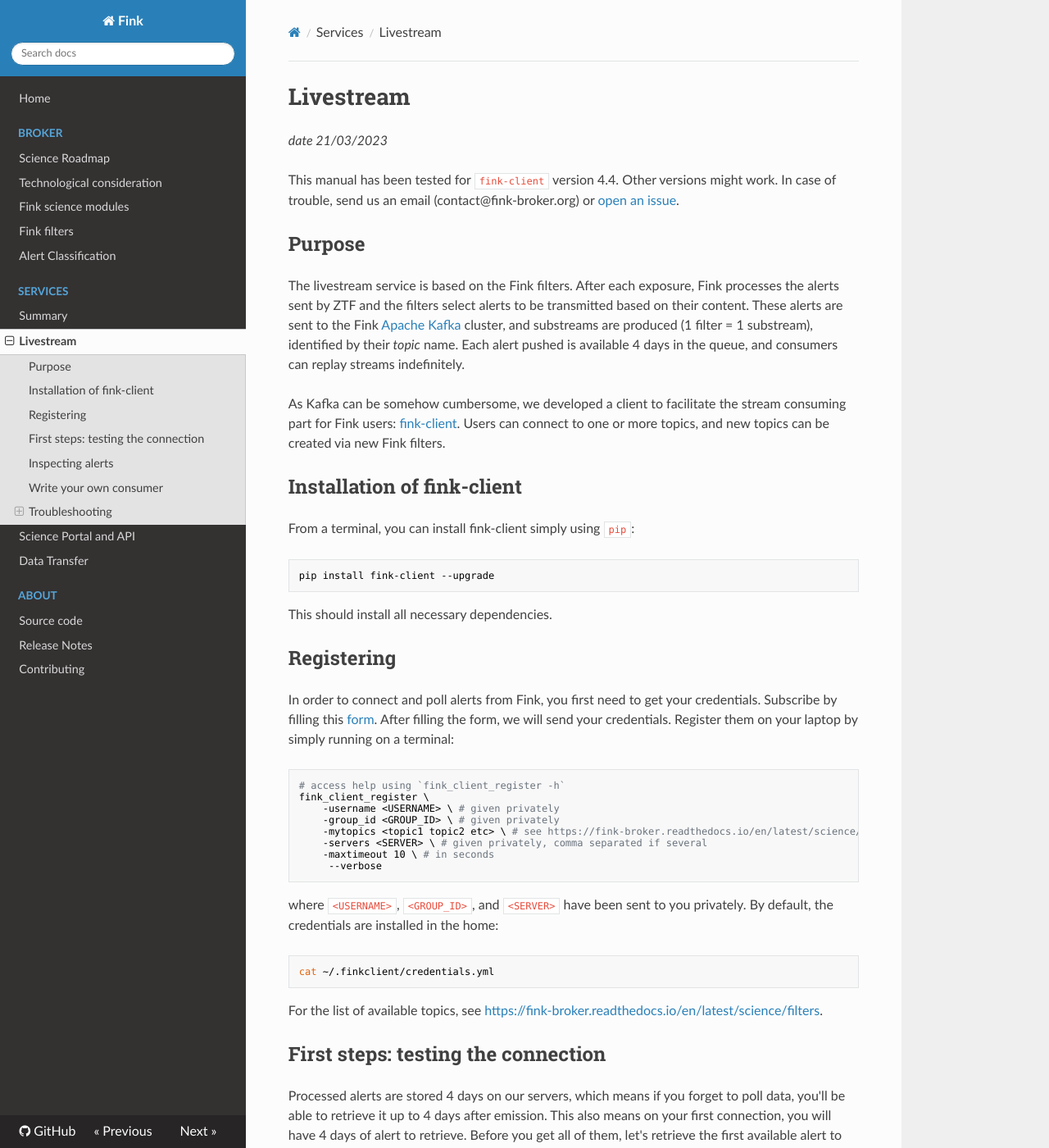
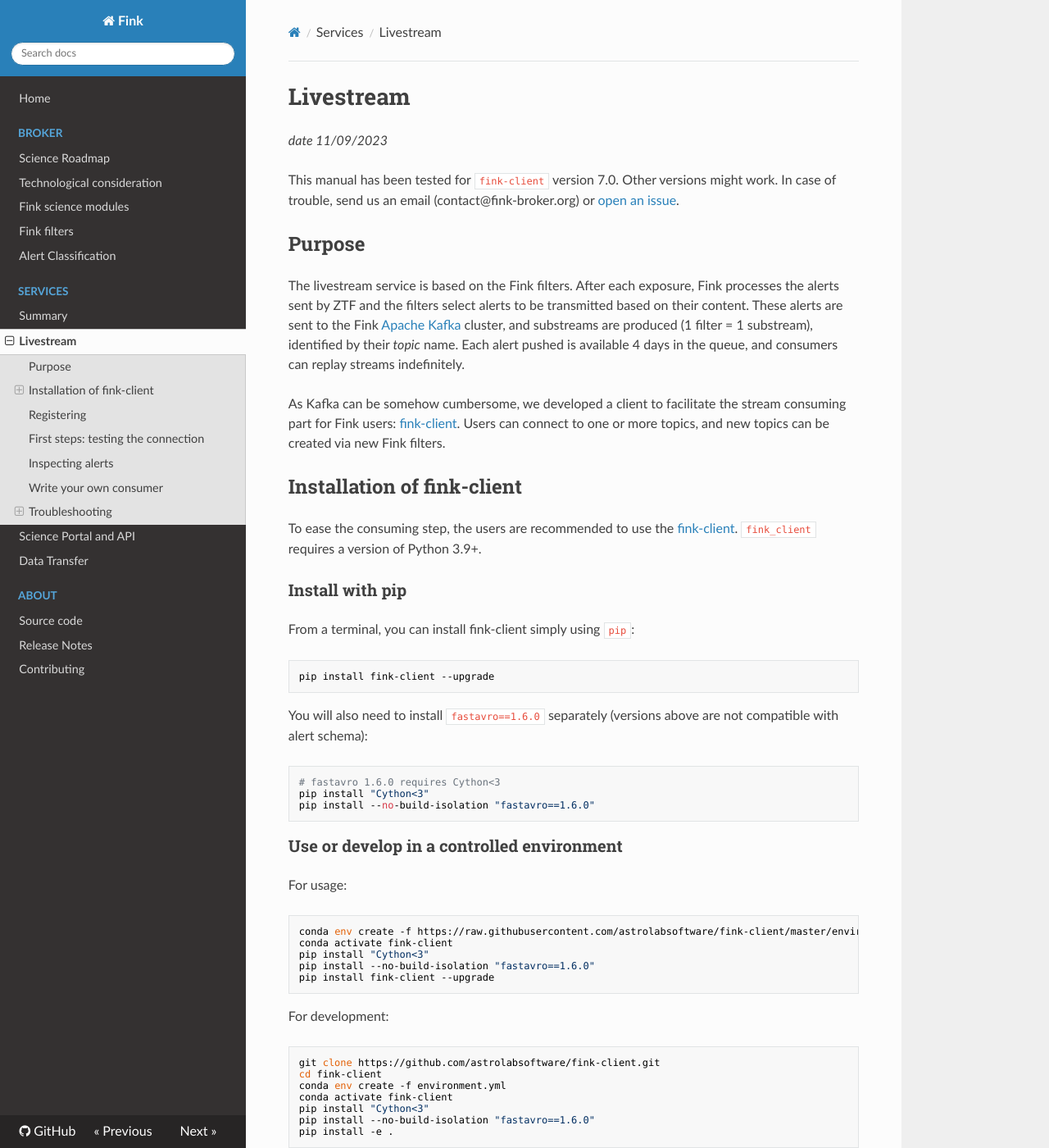
Before and after one commit to astrolabsoftware/fink, an MkDocs documentation site: the page built from docs/services/livestream.md, in a window 1280 px wide and 1400 px high. Shown: the whole window at 82% size. Built offline with MkDocs 1.6.1, drawn with Linux system fonts in a browser that asks for light colours; nearby versions of some CDN libraries.

Commit message:
Update documentation for the data transfer and livestream services

````diff
--- a/docs/services/livestream.md
+++ b/docs/services/livestream.md
@@ -1,8 +1,8 @@
 # Livestream
 
-_date 21/03/2023_
+_date 11/09/2023_
 
-This manual has been tested for `fink-client` version 4.4. Other versions might work. In case of trouble, send us an email (contact@fink-broker.org) or [open an issue](https://github.com/astrolabsoftware/fink-client/issues).
+This manual has been tested for `fink-client` version 7.0. Other versions might work. In case of trouble, send us an email (contact@fink-broker.org) or [open an issue](https://github.com/astrolabsoftware/fink-client/issues).
 
 ## Purpose
 
@@ -12,13 +12,47 @@ As Kafka can be somehow cumbersome, we developed a client to facilitate the stre
 
 ## Installation of fink-client
 
+To ease the consuming step, the users are recommended to use the [fink-client](https://github.com/astrolabsoftware/fink-client). `fink_client` requires a version of Python 3.9+.
+
+### Install with pip
+
 From a terminal, you can install fink-client simply using `pip`:
 
 ```bash
 pip install fink-client --upgrade
 ```
 
-This should install all necessary dependencies.
+You will also need to install `fastavro==1.6.0` separately (versions above are not compatible with alert schema):
+
+```
+# fastavro 1.6.0 requires Cython<3
+pip install "Cython<3"
+pip install --no-build-isolation "fastavro==1.6.0"
+```
+
+### Use or develop in a controlled environment
+
+For usage:
+
+```bash
+conda env create -f https://raw.githubusercontent.com/astrolabsoftware/fink-client/master/environment.yml
+conda activate fink-client
+pip install "Cython<3"
+pip install --no-build-isolation "fastavro==1.6.0"
+pip install fink-client --upgrade
+```
+
+For development:
+
+```bash
+git clone https://github.com/astrolabsoftware/fink-client.git
+cd fink-client
+conda env create -f environment.yml
+conda activate fink-client
+pip install "Cython<3"
+pip install --no-build-isolation "fastavro==1.6.0"
+pip install -e .
+```
 
 ## Registering
 
````
Also changed, not shown: docs/services/data_transfer.md (+55 -6 lines).
